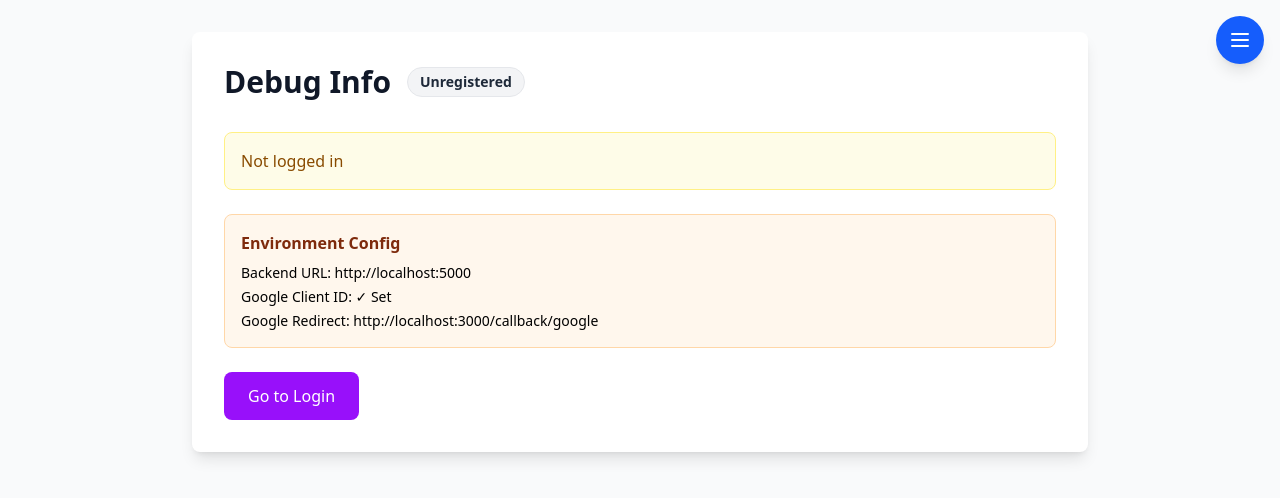
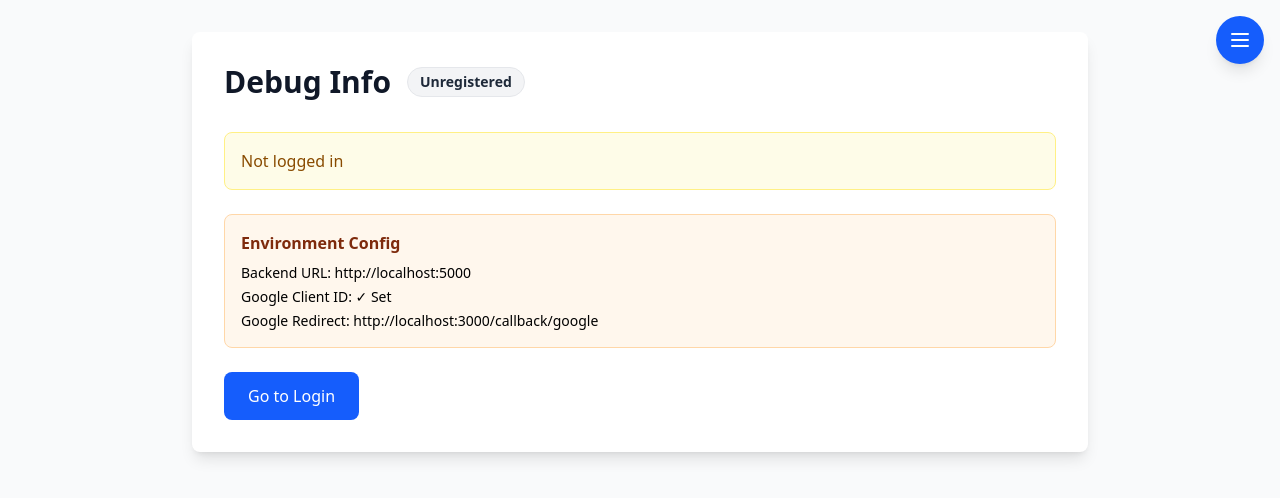
Before and after one commit to LatticeCast/LatticeCast, a SvelteKit app in the folder frontend/: page /debug in a window 1280 px wide. Shown: the top 498 px of the page. Built offline with nearby package versions, Linux system fonts and the light colour scheme; no server answers.

Commit message:
ticket: retheme debug page from purple to blue/white

```diff
--- a/frontend/src/routes/debug/+page.svelte
+++ b/frontend/src/routes/debug/+page.svelte
@@ -96,8 +96,8 @@
 					</div>
 
 					{#if $authStore.refreshToken}
-						<div class="rounded-lg border border-purple-200 bg-purple-50 p-4">
-							<h3 class="mb-2 font-semibold text-purple-900">Refresh Token</h3>
+						<div class="rounded-lg border border-blue-200 bg-blue-50 p-4">
+							<h3 class="mb-2 font-semibold text-blue-900">Refresh Token</h3>
 							<p class="font-mono text-xs break-all text-gray-700">{$authStore.refreshToken}</p>
 						</div>
 					{/if}
@@ -135,7 +135,7 @@
 				{#if !$authStore}
 					<a
 						href="/login"
-						class="inline-block rounded-lg bg-purple-600 px-6 py-3 text-white transition hover:bg-purple-700"
+						class="inline-block rounded-lg bg-blue-600 px-6 py-3 text-white transition hover:bg-blue-700"
 					>
 						Go to Login
 					</a>
```
